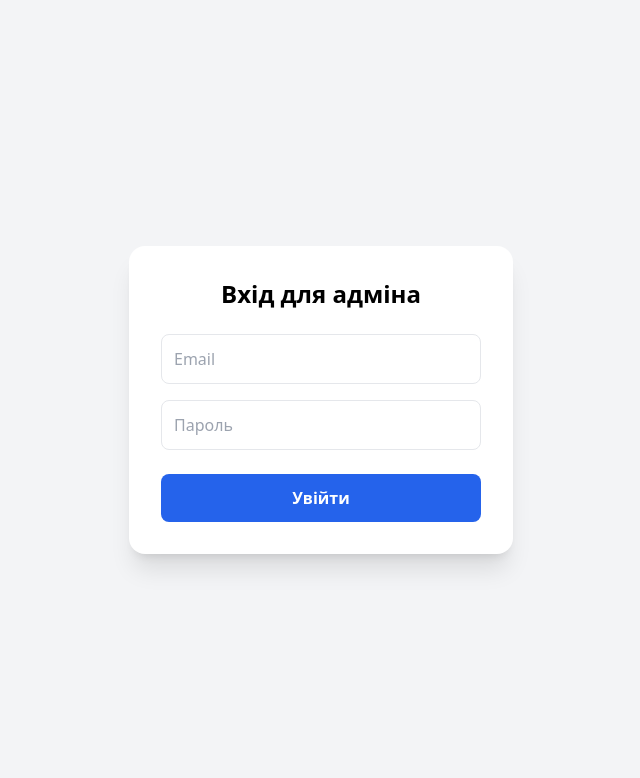
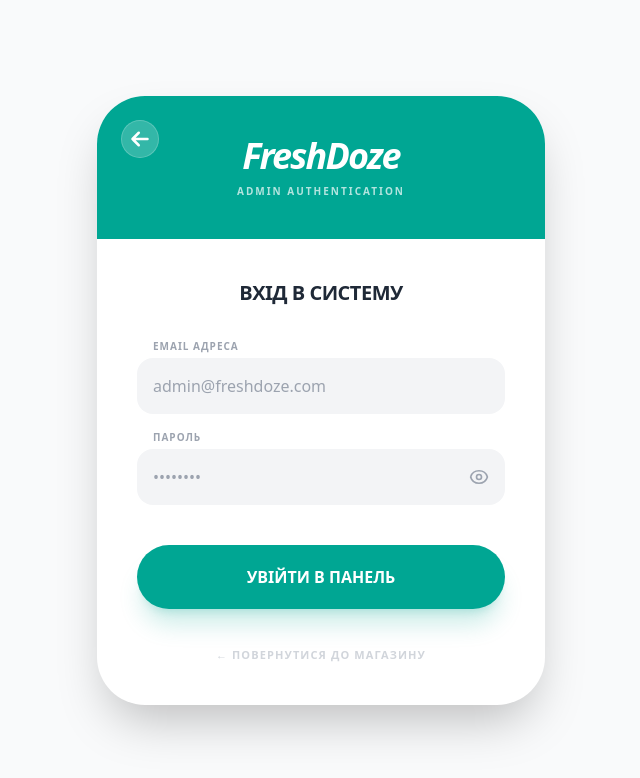
Before and after one commit to RusnakOleg/Fresh-Doze-app, a React (Vite) app in the folder fresh-doze-shop/: page /login in a window 1280 px wide. Shown: the top 778 px of the page, without its empty margins (319-959 px from the left). Built offline with nearby package versions, Linux system fonts and the light colour scheme.

Commit message:
change styles for login, admin, and main pages

```diff
--- a/fresh-doze-shop/src/AdminPages/Admin.jsx
+++ b/fresh-doze-shop/src/AdminPages/Admin.jsx
@@ -247,12 +247,12 @@
             placeholder="Пошук..."
             value={searchTerm}
             onChange={(e) => setSearchTerm(e.target.value)}
-            className="p-3 bg-white rounded-xl outline-none text-sm"
+            className="p-3 bg-white rounded-xl outline-none text-sm focus:ring-2 focus:ring-[#00a693]"
           />
           <select
             value={filterCategory}
             onChange={(e) => setFilterCategory(e.target.value)}
-            className="p-3 bg-white rounded-xl outline-none text-sm font-bold"
+            className="p-3 bg-white rounded-xl outline-none text-sm font-bold focus:ring-2 focus:ring-[#00a693]"
           >
             <option value="all">Усі категорії</option>
             {CATEGORIES.map((c) => (
@@ -264,7 +264,7 @@
           <select
             value={filterBrand}
             onChange={(e) => setFilterBrand(e.target.value)}
-            className="p-3 bg-white rounded-xl outline-none text-sm font-bold"
+            className="p-3 bg-white rounded-xl outline-none text-sm font-bold focus:ring-2 focus:ring-[#00a693]"
           >
             <option value="all">Усі бренди</option>
             {uniqueBrands
@@ -278,7 +278,7 @@
           <select
             value={sortByPrice}
             onChange={(e) => setSortByPrice(e.target.value)}
-            className="p-3 bg-white rounded-xl outline-none text-sm font-bold"
+            className="p-3 bg-white rounded-xl outline-none text-sm font-bold focus:ring-2 focus:ring-[#00a693]"
           >
             <option value="none">Сортування</option>
             <option value="low">Дешевші</option>
@@ -291,7 +291,7 @@
           {filteredPerfumes.map((p) => (
             <div
               key={p.id}
-              className={`flex flex-col md:flex-row items-center gap-4 p-4 bg-white border border-gray-100 rounded-3xl transition-all hover:shadow-md ${!p.isAvailable && "opacity-50"}`}
+              className={`flex flex-col md:flex-row items-center gap-4 p-4 bg-white border border-[#00a693] rounded-3xl transition-all hover:shadow-md ${!p.isAvailable && "opacity-50"}`}
             >
               <img
                 src={p.imageUrl || "https://via.placeholder.com/150"}
--- a/fresh-doze-shop/src/AdminPages/Login.jsx
+++ b/fresh-doze-shop/src/AdminPages/Login.jsx
@@ -1,18 +1,18 @@
 import { useState } from "react";
 import { auth } from "../firebase";
 import { signInWithEmailAndPassword } from "firebase/auth";
-import { useNavigate } from "react-router-dom";
+import { useNavigate, Link } from "react-router-dom"; // Додаємо Link
 
 export default function Login() {
   const [email, setEmail] = useState("");
   const [password, setPassword] = useState("");
+  const [showPassword, setShowPassword] = useState(false);
   const navigate = useNavigate();
 
   const handleLogin = async (e) => {
     e.preventDefault();
     try {
       await signInWithEmailAndPassword(auth, email, password);
-      alert("Ви увійшли!");
       navigate("/admin-panel");
     } catch (error) {
       alert("Помилка: " + error.message);
@@ -20,28 +20,133 @@
   };
 
   return (
-    <div className="min-h-screen flex items-center justify-center bg-gray-100">
-      <form
-        onSubmit={handleLogin}
-        className="p-8 bg-white shadow-xl rounded-2xl w-96"
+    <div className="min-h-screen flex items-center justify-center bg-gray-50 p-4 font-sans">
+      <div className="w-full max-w-md bg-white shadow-2xl rounded-[3rem] overflow-hidden relative">
+        {/* Посилання на головну у вигляді стрілки "Назад" */}
+        <Link
+          to="/"
+          className="absolute top-6 left-6 z-10 bg-white/20 hover:bg-white/40 p-2 rounded-full text-white transition-all backdrop-blur-sm border border-white/20"
+          title="На головну"
         >
-        <h2 className="text-2xl font-bold mb-6 text-center">Вхід для адміна</h2>
+          <svg
+            xmlns="http://www.w3.org/2000/svg"
+            fill="none"
+            viewBox="0 0 24 24"
+            strokeWidth={3}
+            stroke="currentColor"
+            className="w-5 h-5"
+          >
+            <path
+              strokeLinecap="round"
+              strokeLinejoin="round"
+              d="M10.5 19.5L3 12m0 0l7.5-7.5M3 12h18"
+            />
+          </svg>
+        </Link>
+
+        {/* Банер */}
+        <div className="bg-[#00a693] py-10 px-6 text-center">
+          <h1 className="text-4xl font-black text-white italic tracking-tighter">
+            FreshDoze
+          </h1>
+          <p className="text-white/70 text-[10px] font-bold uppercase tracking-[0.2em] mt-2">
+            Admin Authentication
+          </p>
+        </div>
+
+        {/* Форма */}
+        <form onSubmit={handleLogin} className="p-10">
+          <h2 className="text-xl font-black mb-8 text-gray-800 text-center uppercase tracking-tight">
+            Вхід в систему
+          </h2>
+
+          <div className="space-y-4">
+            <div>
+              <label className="text-[10px] font-black text-gray-400 uppercase tracking-widest ml-4 mb-1 block">
+                Email адреса
+              </label>
               <input
                 type="email"
-          placeholder="Email"
-          className="w-full p-3 mb-4 border rounded-lg focus:outline-blue-500"
+                placeholder="admin@freshdoze.com"
+                className="w-full p-4 bg-gray-100 rounded-2xl border-none outline-none focus:ring-2 focus:ring-[#00a693] transition-all"
                 onChange={(e) => setEmail(e.target.value)}
+                required
               />
+            </div>
+
+            <div>
+              <label className="text-[10px] font-black text-gray-400 uppercase tracking-widest ml-4 mb-1 block">
+                Пароль
+              </label>
+              <div className="relative">
                 <input
-          type="password"
-          placeholder="Пароль"
-          className="w-full p-3 mb-6 border rounded-lg focus:outline-blue-500"
+                  type={showPassword ? "text" : "password"}
+                  placeholder="••••••••"
+                  className="w-full p-4 bg-gray-100 rounded-2xl border-none outline-none focus:ring-2 focus:ring-[#00a693] transition-all"
                   onChange={(e) => setPassword(e.target.value)}
+                  required
                 />
-        <button className="w-full bg-blue-600 text-white p-3 rounded-lg font-bold hover:bg-blue-700 transition">
-          Увійти
+                <button
+                  type="button"
+                  onClick={() => setShowPassword(!showPassword)}
+                  className="absolute right-4 top-1/2 -translate-y-1/2 text-gray-400 hover:text-[#00a693] transition-colors focus:outline-none"
+                >
+                  {showPassword ? (
+                    <svg
+                      xmlns="http://www.w3.org/2000/svg"
+                      fill="none"
+                      viewBox="0 0 24 24"
+                      strokeWidth={2}
+                      stroke="currentColor"
+                      className="w-5 h-5"
+                    >
+                      <path
+                        strokeLinecap="round"
+                        strokeLinejoin="round"
+                        d="M3.98 8.223A10.477 10.477 0 001.934 12C3.226 16.338 7.244 19.5 12 19.5c.993 0 1.953-.138 2.863-.395M6.228 6.228A10.45 10.45 0 0112 4.5c4.756 0 8.773 3.162 10.065 7.498a10.523 10.523 0 01-4.293 5.774M6.228 6.228L3 3m3.228 3.228l3.65 3.65m7.822 7.822L21 21m-2.228-2.228l-3.65-3.65m0 0a3 3 0 10-4.243-4.243m4.242 4.242L9.88 9.88"
+                      />
+                    </svg>
+                  ) : (
+                    <svg
+                      xmlns="http://www.w3.org/2000/svg"
+                      fill="none"
+                      viewBox="0 0 24 24"
+                      strokeWidth={2}
+                      stroke="currentColor"
+                      className="w-5 h-5"
+                    >
+                      <path
+                        strokeLinecap="round"
+                        strokeLinejoin="round"
+                        d="M2.036 12.322a1.012 1.012 0 010-.644C3.304 7.552 7.14 4.5 12 4.5c4.857 0 8.696 3.052 9.964 7.178.07.23.07.46 0 .692-1.268 4.126-5.107 7.178-9.964 7.178-4.857 0-8.696-3.052-9.964-7.178z"
+                      />
+                      <path
+                        strokeLinecap="round"
+                        strokeLinejoin="round"
+                        d="M15 12a3 3 0 11-6 0 3 3 0 016 0z"
+                      />
+                    </svg>
+                  )}
                 </button>
+              </div>
+            </div>
+          </div>
+
+          <button className="w-full bg-[#00a693] text-white p-5 rounded-[2rem] font-black mt-10 shadow-xl shadow-[#00a693]/20 hover:bg-[#008d7d] hover:-translate-y-0.5 active:scale-95 transition-all">
+            УВІЙТИ В ПАНЕЛЬ
+          </button>
+
+          {/* Друга можливість повернутися — текстове посилання під кнопкою */}
+          <div className="mt-8 text-center">
+            <Link
+              to="/"
+              className="text-[11px] font-black text-gray-300 uppercase tracking-widest hover:text-[#00a693] transition-colors"
+            >
+              ← Повернутися до магазину
+            </Link>
+          </div>
         </form>
+      </div>
     </div>
   );
 }
--- a/fresh-doze-shop/src/App.jsx
+++ b/fresh-doze-shop/src/App.jsx
@@ -111,7 +111,7 @@
             </select>
 
             <select
-              className="p-3 bg-gray-100 rounded-2xl outline-none text-sm font-bold text-gray-600 focus:ring-2 focus:ring-[#00a693] text-sm transition-all "
+              className="p-3 bg-gray-100 rounded-2xl outline-none text-sm font-bold text-gray-600 focus:ring-2 focus:ring-[#00a693]  transition-all "
               value={filterBrand}
               onChange={(e) => setFilterBrand(e.target.value)}
             >
@@ -126,7 +126,7 @@
             </select>
 
             <select
-              className="p-3 bg-gray-100 rounded-2xl outline-none text-sm font-bold text-gray-600 focus:ring-2 focus:ring-[#00a693] text-sm transition-all"
+              className="p-3 bg-gray-100 rounded-2xl outline-none text-sm font-bold text-gray-600 focus:ring-2 focus:ring-[#00a693]  transition-all"
               value={sortByPrice}
               onChange={(e) => setSortByPrice(e.target.value)}
             >
```
Lines whose indentation alone changed are shown as unchanged.
